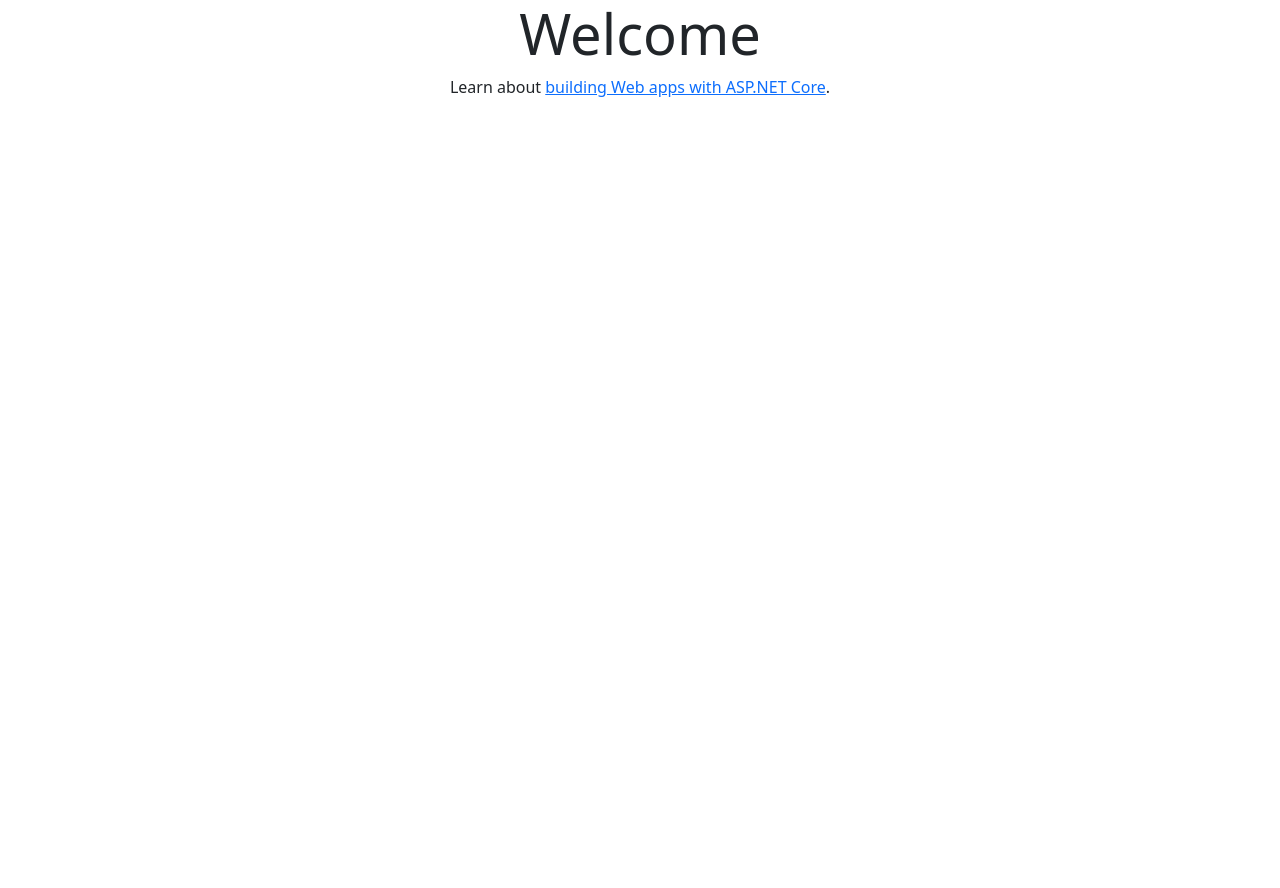
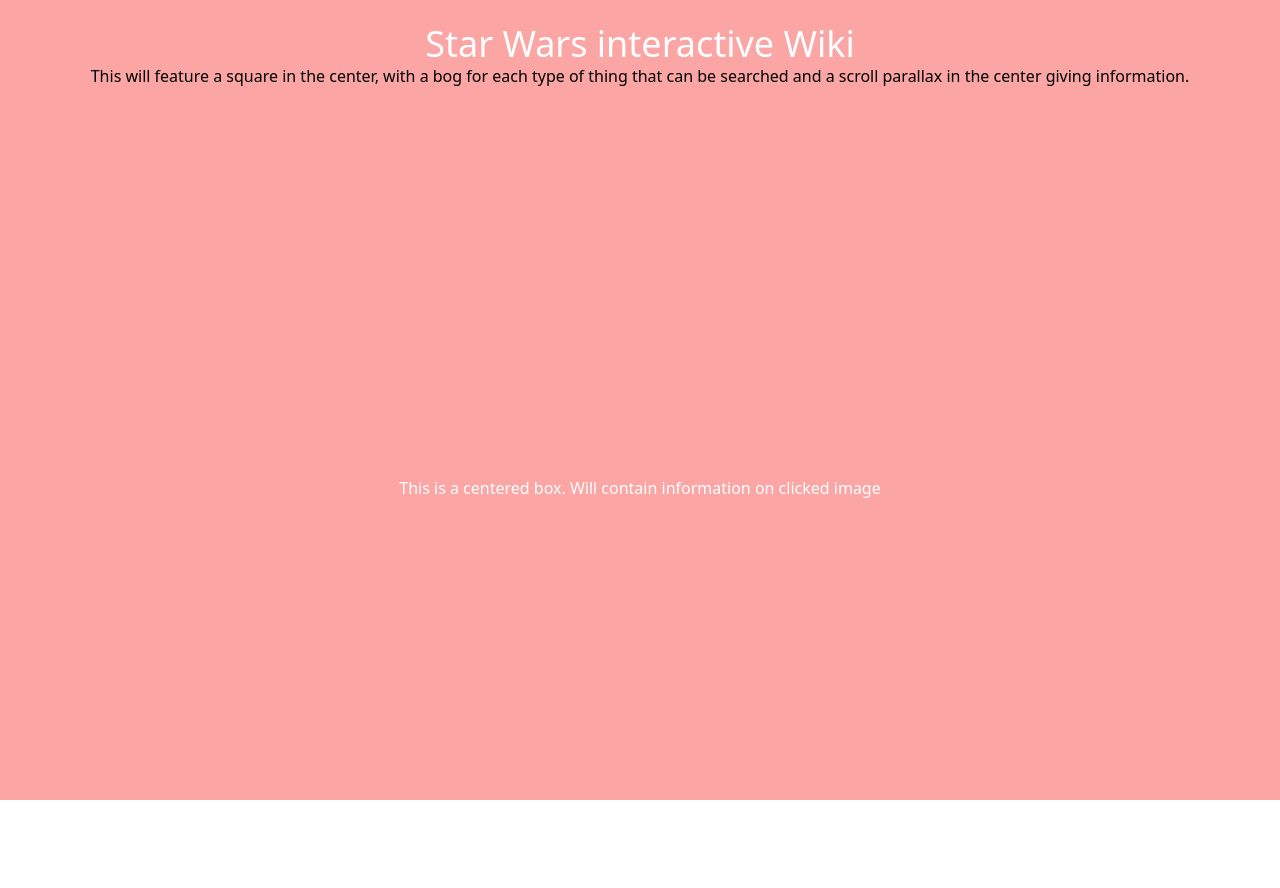
Before and after one commit to Derasm/StarWars, an ASP.NET Core app: page / in a window 1280 px wide. Before the commit the page ends 800 px from the top, so only its background shows below. Run offline with ASP.NET Core 8, Linux system fonts and the light colour scheme; style sheets or scripts are compiled from the project's sources.

Commit message:
Updated pages layout

```diff
--- a/Web/Pages/Index.cshtml
+++ b/Web/Pages/Index.cshtml
@@ -4,7 +4,20 @@
     ViewData["Title"] = "Home page";
 }
 
-<div class="text-center">
-    <h1 class="display-4">Welcome</h1>
-    <p>Learn about <a href="https://docs.microsoft.com/aspnet/core">building Web apps with ASP.NET Core</a>.</p>
+<div class="text-center h-screen w-screen ">
+    <h1 class="text-4xl text-white pt-6">Star Wars interactive Wiki</h1>
+    <div>
+        This will feature a square in the center, with a bog for each type of
+        thing that can be searched and a scroll parallax in the center giving
+        information.
+    </div>
+    @* This is going to be real ugly, but absolute position circle with the buttons on *@
+    <div class="flex h-screen w-screen justify-center items-center">
+        <div class="bg-primary text-white p-4">
+            This is a centered box. Will contain information on clicked image
+
+        </div>
+
+    </div>
+
 </div>
--- a/Web/Pages/Shared/_Layout.cshtml
+++ b/Web/Pages/Shared/_Layout.cshtml
@@ -4,19 +4,16 @@
     <meta charset="utf-8" />
     <meta name="viewport" content="width=device-width, initial-scale=1.0" />
     <title>@ViewData["Title"] - Web</title>
-    <link rel="stylesheet" href="~/lib/bootstrap/dist/css/bootstrap.min.css" />
-    <link rel="stylesheet" href="~/css/site.css" asp-append-version="true" />
     <link rel="stylesheet" href="~/Web.styles.css" asp-append-version="true" />
+    <link rel="stylesheet" href="~/css/TailwindCss.css" asp-append-version="true" />
+
 </head>
 <body>
-    <div class="container">
-        <main role="main" class="pb-3">
+    <div class="h-screen w-screen bg-red-300">
+        <main role="main">
             @RenderBody()
         </main>
     </div>
-
-    <script src="~/lib/jquery/dist/jquery.min.js"></script>
-    <script src="~/lib/bootstrap/dist/js/bootstrap.bundle.min.js"></script>
     <script src="~/js/site.js" asp-append-version="true"></script>
 
     @await RenderSectionAsync("Scripts", required: false)
--- a/Web/Pages/Shared/_ValidationScriptsPartial.cshtml
+++ /dev/null
@@ -1,2 +0,0 @@
-<script src="~/lib/jquery-validation/dist/jquery.validate.min.js"></script>
-<script src="~/lib/jquery-validation-unobtrusive/jquery.validate.unobtrusive.min.js"></script>
```
